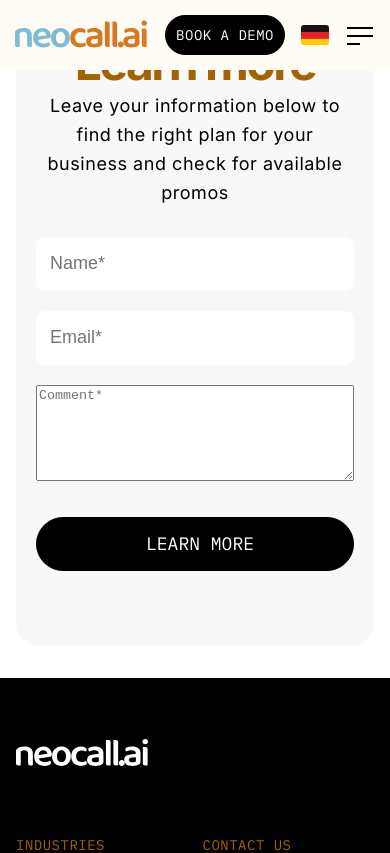
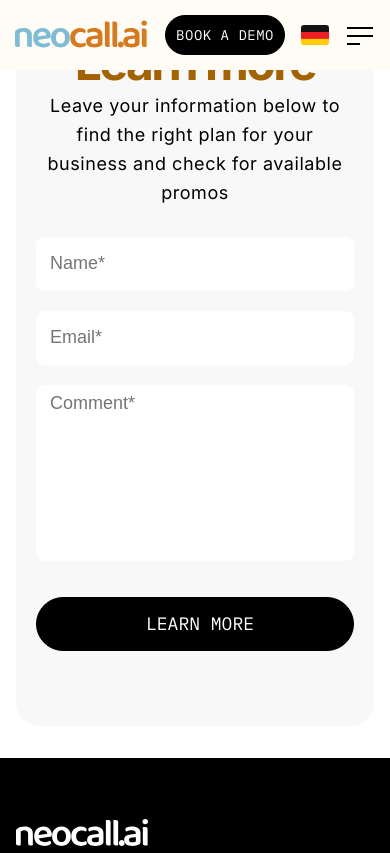
Before and after one commit to alekszejg/neocall_website, a SvelteKit app in the folder front/: page /en/dental in a window 390 px wide. Shown: the top 853 px of the page. Built offline with nearby package versions, Linux system fonts and the light colour scheme.

Commit message:
Had to override some styling for my custom homepage hero section. Missing media queries/clamp for hero header font size + hero padding

```diff
--- a/front/src/app.css
+++ b/front/src/app.css
@@ -2,6 +2,51 @@
 @tailwind components;
 @tailwind utilities;
 
+
+/* Homepage override */
 .homepageP {
     margin: 0px;
 }
+
+#hpHeroContainer {
+  margin: 82px 0;
+}
+
+#hpHeader1 {
+  margin-top: 3rem;
+  border-radius: 0.75rem;
+}
+
+#hpHeader2 {
+  color: #000000;
+  font-size: 60px;
+  line-height: 60px;
+  font-weight: 700;
+}
+
+#hpLinkDiv {
+  padding: 0.3rem 0px;
+  margin-top: 20px;
+  border-radius: 0.75rem;
+}
+
+/* Homepage form override*/
+.finance-contact__form-row textarea {
+  appearance: none;
+  background-color: #fff;
+  border: 1.11111px solid #fff;
+  border-radius: 8px;
+  box-sizing: border-box;
+  font-family: Arial, sans-serif;
+  font-weight: 400;
+  font-size: 18px;      /* will be overridden at desktop by same media query */
+  line-height: 28px;    /* same */
+  padding: 3px 3px 3px 13px;
+  width: 100%;
+  resize: none;
+  transition: all 0.3s ease;
+}
+
+form .formError {
+  color: red;
+}
```
